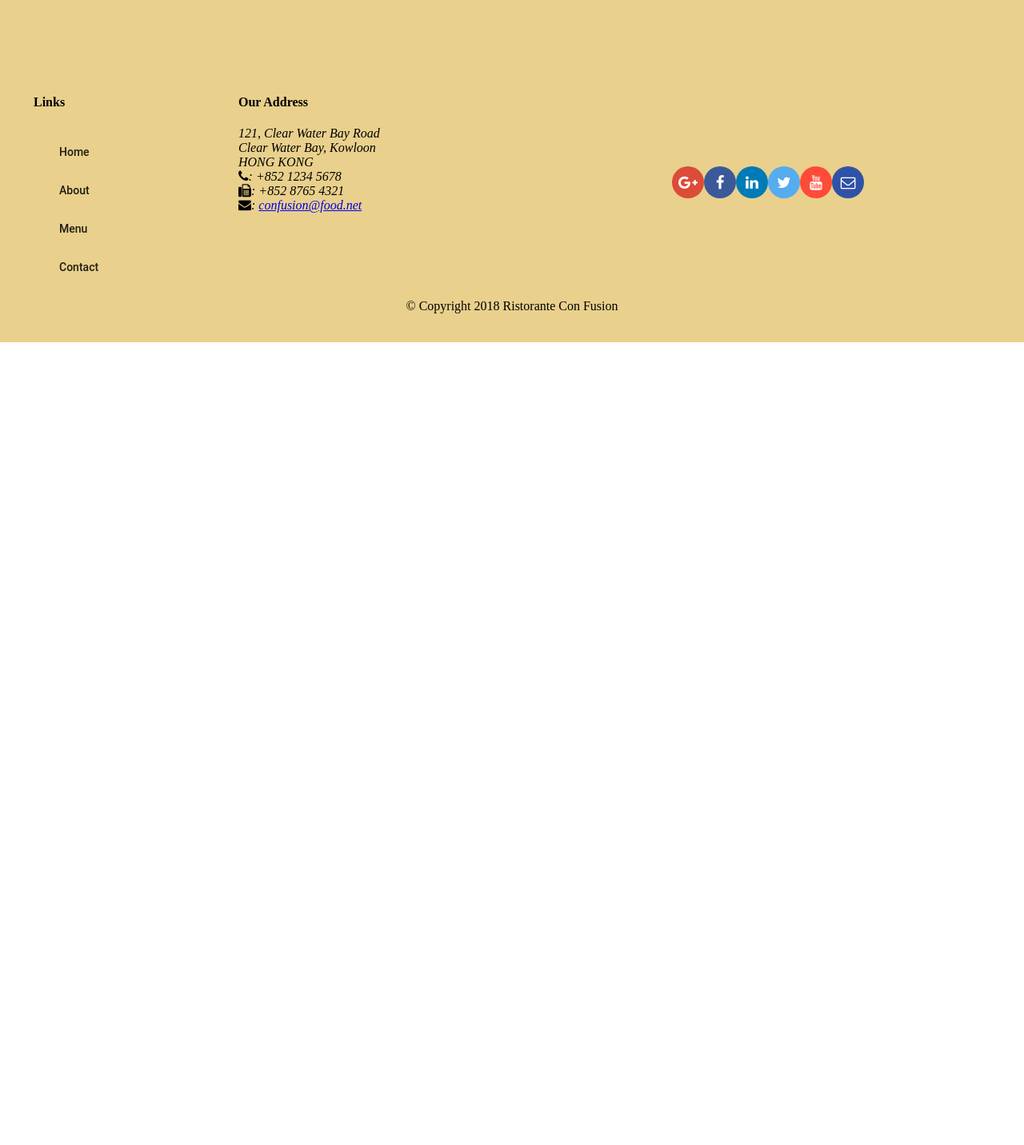
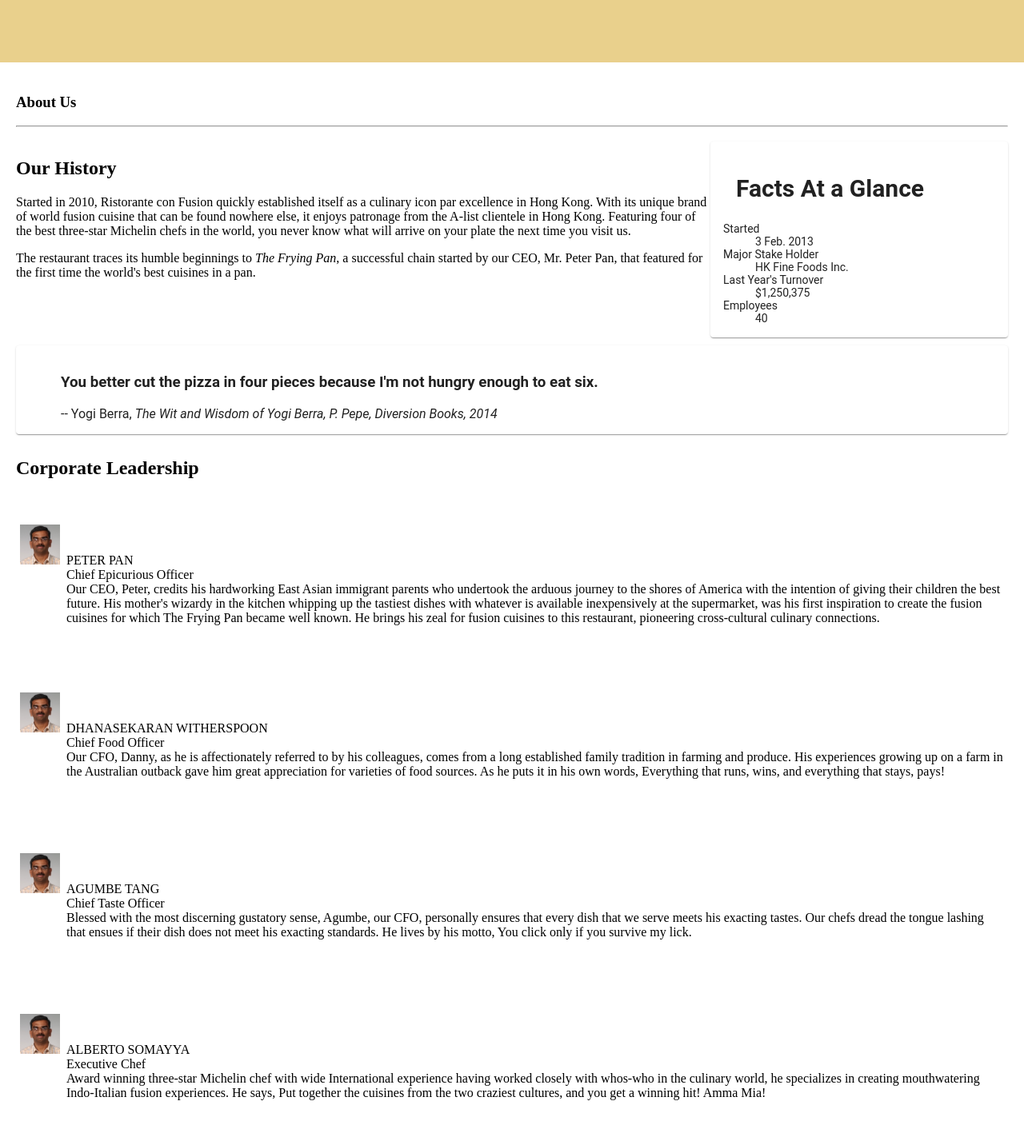
Before and after one commit to lindaperez/rc2AngularMobile, an Angular app in the folder conFusion/: page /aboutus in a window 1280 px wide. Before the commit this address led to /. Shown: the part 258-1690 px from the top of the page at 80% size. Before the commit the page ends 800 px from the top, so only its background shows below. Built offline with nearby package versions, Linux system fonts and the light colour scheme; a web font is replaced by a local one.

Commit message:
Second Week Asigment 2 Finished Services Routing Single Page App

```diff
--- a/conFusion/src/app/about/about.component.html
+++ b/conFusion/src/app/about/about.component.html
@@ -1,3 +1,75 @@
-<p>
-  about works!
-</p>
+<div class="container"
+     fxLayout="column"
+     fxLayoutGap="10px">
+
+  <div fxFlex>
+    <div>
+      <h3>About Us</h3>
+      <hr>
+    </div>
+  </div>
+
+  <div fxFlex>
+    <div fxLayout="column" fxLayout.gt-sm="row">
+      <div fxFlex="70">
+        <h2>Our History</h2>
+        <p>Started in 2010, Ristorante con Fusion quickly established itself as a culinary icon par excellence in Hong Kong. With its unique brand of world fusion cuisine that can be found nowhere else, it enjoys patronage from the A-list clientele in Hong Kong.  Featuring four of the best three-star Michelin chefs in the world, you never know what will arrive on your plate the next time you visit us.</p>
+        <p>The restaurant traces its humble beginnings to <em>The Frying Pan</em>, a successful chain started by our CEO, Mr. Peter Pan, that featured for the first time the world's best cuisines in a pan.</p>
+      </div>
+      <div fxFlex="30">
+        <mat-card>
+          <mat-card-header>
+            <mat-card-title>
+              <h2>Facts At a Glance</h2>
+            </mat-card-title>
+          </mat-card-header>
+          <mat-card-content>
+            <dl>
+              <dt>Started</dt>
+              <dd>3 Feb. 2013</dd>
+              <dt>Major Stake Holder</dt>
+              <dd>HK Fine Foods Inc.</dd>
+              <dt>Last Year's Turnover</dt>
+              <dd>$1,250,375</dd>
+              <dt>Employees</dt>
+              <dd>40</dd>
+            </dl>
+          </mat-card-content>
+        </mat-card>
+      </div>
+    </div>
+  </div>
+
+  <div fxFlex>
+    <mat-card>
+      <blockquote>
+        <h3>You better cut the pizza in four pieces because
+          I'm not hungry enough to eat six.</h3>
+        <footer>-- Yogi Berra,
+          <cite>The Wit and Wisdom of Yogi Berra,
+            P. Pepe, Diversion Books, 2014</cite>
+        </footer>
+      </blockquote>
+    </mat-card>
+  </div>
+
+
+  <div fxFlex>
+    <h2>Corporate Leadership</h2>
+    <mat-grid-list cols="1" rowHeight="200px">
+      <mat-grid-tile *ngFor="let leader of leaders">
+          <table>
+            <td>
+              <tr><img height="50px" src={{leader.image}} alt={{leader.name}}></tr>
+          </td>
+          <td>
+
+            <tr> {{leader.name | uppercase}}<br>
+             {{leader.designation}}<br>
+             {{leader.description}}</tr>
+          </td>
+        </table>
+      </mat-grid-tile>
+    </mat-grid-list>
+  </div>
+</div>
--- a/conFusion/src/app/about/about.component.ts
+++ b/conFusion/src/app/about/about.component.ts
@@ -1,4 +1,6 @@
 import { Component, OnInit } from '@angular/core';
+import { Leader } from '../share/leader';
+import { LeaderService} from '../services/leader.service';
 
 @Component({
   selector: 'app-about',
@@ -7,9 +9,12 @@
 })
 export class AboutComponent implements OnInit {
 
-  constructor() { }
+  leaders: Leader[];
+
+  constructor(private leaderService: LeaderService) { }
 
   ngOnInit() {
+    this.leaders = this.leaderService.getLeaders();
   }
 
 }
--- a/conFusion/src/app/app-routing/routes.ts
+++ b/conFusion/src/app/app-routing/routes.ts
@@ -16,6 +16,7 @@
   {path: 'menu', component: MenuComponent},
   {path: 'contact', component: ContactComponent},
   {path: 'dishdetail/:id',component: DishdetailComponent},
+  {path: 'aboutus',component: AboutComponent},
   {path:'',redirectTo:'/home', pathMatch:'full'},
 
 
--- a/conFusion/src/app/app.module.ts
+++ b/conFusion/src/app/app.module.ts
@@ -26,6 +26,8 @@
 
 import { DishService } from './services/dish.service';
 import { PromotionService} from './services/promotion.service';
+import { LeaderService} from  './services/leader.service';
+
 
 @NgModule({
   declarations: [
@@ -49,7 +51,7 @@
     MatButtonModule,
     AppRoutingModule,
   ],
-  providers: [DishService, PromotionService],
+  providers: [DishService, PromotionService, LeaderService],
   bootstrap: [AppComponent]
 })
 export class AppModule { }
--- a/conFusion/src/app/footer/footer.component.html
+++ b/conFusion/src/app/footer/footer.component.html
@@ -10,7 +10,7 @@
         <h4>Links</h4>
         <mat-list>
           <mat-list-item><a mat-button routerLink="/home">Home</a></mat-list-item>
-          <mat-list-item><a mat-button routerLink="/about">About</a></mat-list-item>
+          <mat-list-item><a mat-button routerLink="/aboutus">About</a></mat-list-item>
           <mat-list-item><a mat-button routerLink="/menu">Menu</a></mat-list-item>
           <mat-list-item><a mat-button routerLink="/contact">Contact</a></mat-list-item>
         </mat-list>
--- a/conFusion/src/app/header/header.component.html
+++ b/conFusion/src/app/header/header.component.html
@@ -1,7 +1,7 @@
 <mat-toolbar >
   <span><img src="/assets/images/logo.png" height=30 width=41></span>
   <a mat-button  routerLink="/home" routerLinkActive="active"><span class="fa fa-home fa-lg"></span> Home</a>
-  <a mat-button><span class="fa fa-info fa-lg"></span> About</a>
+  <a mat-button routerLink="/aboutus" routerLinkActive="active"><span class="fa fa-info fa-lg"></span> About</a>
   <a mat-button routerLink="/menu" routerLinkActive="active"><span class="fa fa-list fa-lg"></span> Menu</a>
   <a mat-button routerLink="/contact" routerLinkActive="active"><span class="fa fa-address-card fa-lg"></span> Contact</a>
 </mat-toolbar>
--- a/conFusion/src/app/home/home.component.html
+++ b/conFusion/src/app/home/home.component.html
@@ -33,4 +33,19 @@
     </mat-card-content>
   </mat-card>
 
+  <mat-card *ngIf="featuredLeader" fxFlex>
+    <mat-card-header>
+      <div mat-card-avatar></div>
+      <mat-card-title>
+        <h3>{{featuredLeader.name | uppercase}}</h3>
+      </mat-card-title>
+    </mat-card-header>
+    <img mat-card-image src={{featuredLeader.image}} alt={{featuredLeader.name}}>
+    <mat-card-content>
+      <p>{{featuredLeader.designation}}
+      </p>
+      <p>{{featuredLeader.description}}
+      </p>
+    </mat-card-content>
+  </mat-card>
 </div>
--- a/conFusion/src/app/home/home.component.ts
+++ b/conFusion/src/app/home/home.component.ts
@@ -3,6 +3,8 @@
 import {DishService} from '../services/dish.service';
 import { Promotion } from '../share/promotion';
 import { PromotionService} from '../services/promotion.service';
+import { Leader } from '../share/leader';
+import { LeaderService } from '../services/leader.service';
 
 
 @Component({
@@ -14,14 +16,17 @@
 
   dish: Dish;
   promotion : Promotion;
+  featuredLeader: Leader;
 
   constructor(private dishService: DishService,
-  private promotionService: PromotionService) { }
+  private promotionService: PromotionService,
+  private leaderService: LeaderService) { }
 
   ngOnInit() {
 
     this.dish = this.dishService.getFeatureDish();
     this.promotion = this.promotionService.getFeaturePromotion();
+    this.featuredLeader = this.leaderService.getFeaturedLeader();
   }
 
 }
--- a/conFusion/src/app/menu/menu.component.ts
+++ b/conFusion/src/app/menu/menu.component.ts
@@ -1,6 +1,5 @@
 import { Component, OnInit } from '@angular/core';
 import {Dish} from '../share/dish';
-
 import { DishService } from '../services/dish.service';
 
 @Component({
--- /dev/null
+++ b/conFusion/src/app/services/leader.service.ts
@@ -0,0 +1,27 @@
+import { Injectable } from '@angular/core';
+import { LEADERS }  from '../share/leaders';
+import { Leader } from '../share/leader';
+
+@Injectable({
+  providedIn: 'root'
+})
+export class LeaderService {
+
+  constructor() { }
+
+
+
+    getLeaders(): Leader[] {
+    return LEADERS;
+    }
+
+    getLeader(id:string): Leader {
+
+    return LEADERS.filter((leader)=>(leader.id==id))[0];
+
+    }
+
+    getFeaturedLeader(){
+    return LEADERS.filter((leader)=> (leader.featured))[0];
+    }
+}
--- /dev/null
+++ b/conFusion/src/app/share/leader.ts
@@ -0,0 +1,12 @@
+/**
+ * Created by Roslindapp on 3/8/19.
+ */
+export class Leader {
+  id: string;
+  name: string;
+  image: string;
+  designation: string;
+  abbr: string;
+  featured: boolean;
+  description: string;
+}
--- /dev/null
+++ b/conFusion/src/app/share/leaders.ts
@@ -0,0 +1,46 @@
+/**
+ * Created by Roslindapp on 3/8/19.
+ */
+import { Leader } from  "../share/leader";
+export const LEADERS : Leader[] = [
+  {
+    id: '0',
+    name: 'Peter Pan',
+    image: '/assets/images/alberto.png',
+    designation: 'Chief Epicurious Officer',
+    abbr: 'CEO',
+    featured: false,
+    // tslint:disable-next-line:max-line-length
+    description: 'Our CEO, Peter, credits his hardworking East Asian immigrant parents who undertook the arduous journey to the shores of America with the intention of giving their children the best future. His mother\'s wizardy in the kitchen whipping up the tastiest dishes with whatever is available inexpensively at the supermarket, was his first inspiration to create the fusion cuisines for which The Frying Pan became well known. He brings his zeal for fusion cuisines to this restaurant, pioneering cross-cultural culinary connections.'
+  },
+  {
+    id: '1',
+    name: 'Dhanasekaran Witherspoon',
+    image: '/assets/images/alberto.png',
+    designation: 'Chief Food Officer',
+    abbr: 'CFO',
+    featured: false,
+    // tslint:disable-next-line:max-line-length
+    description: 'Our CFO, Danny, as he is affectionately referred to by his colleagues, comes from a long established family tradition in farming and produce. His experiences growing up on a farm in the Australian outback gave him great appreciation for varieties of food sources. As he puts it in his own words, Everything that runs, wins, and everything that stays, pays!'
+  },
+  {
+    id: '2',
+    name: 'Agumbe Tang',
+    image: '/assets/images/alberto.png',
+    designation: 'Chief Taste Officer',
+    abbr: 'CTO',
+    featured: false,
+    // tslint:disable-next-line:max-line-length
+    description: 'Blessed with the most discerning gustatory sense, Agumbe, our CFO, personally ensures that every dish that we serve meets his exacting tastes. Our chefs dread the tongue lashing that ensues if their dish does not meet his exacting standards. He lives by his motto, You click only if you survive my lick.'
+  },
+  {
+    id: '3',
+    name: 'Alberto Somayya',
+    image: '/assets/images/alberto.png',
+    designation: 'Executive Chef',
+    abbr: 'EC',
+    featured: true,
+    // tslint:disable-next-line:max-line-length
+    description: 'Award winning three-star Michelin chef with wide International experience having worked closely with whos-who in the culinary world, he specializes in creating mouthwatering Indo-Italian fusion experiences. He says, Put together the cuisines from the two craziest cultures, and you get a winning hit! Amma Mia!'
+  }
+];
```
Also changed, not shown: 1 other file (tests, documents, lock files or other folders).
